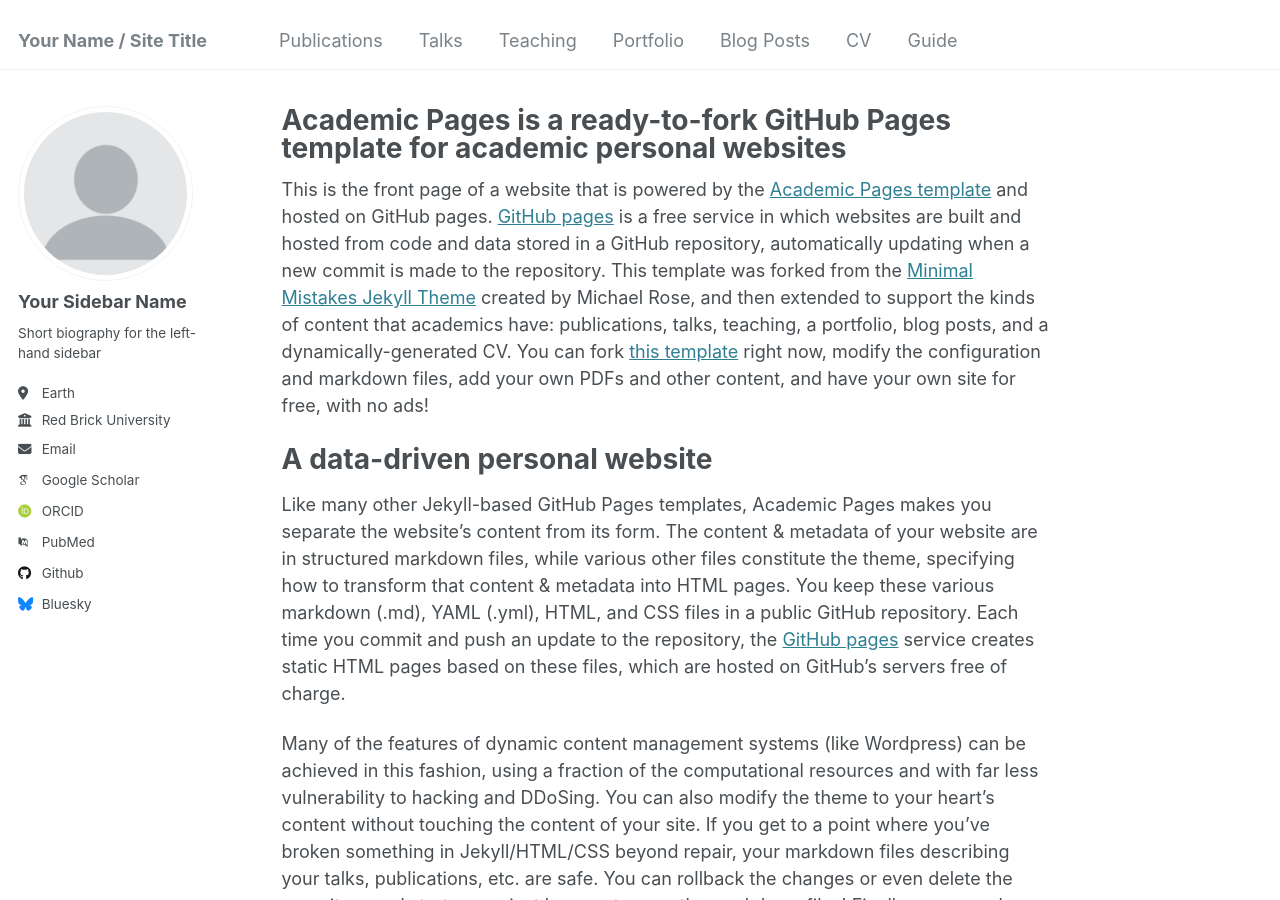
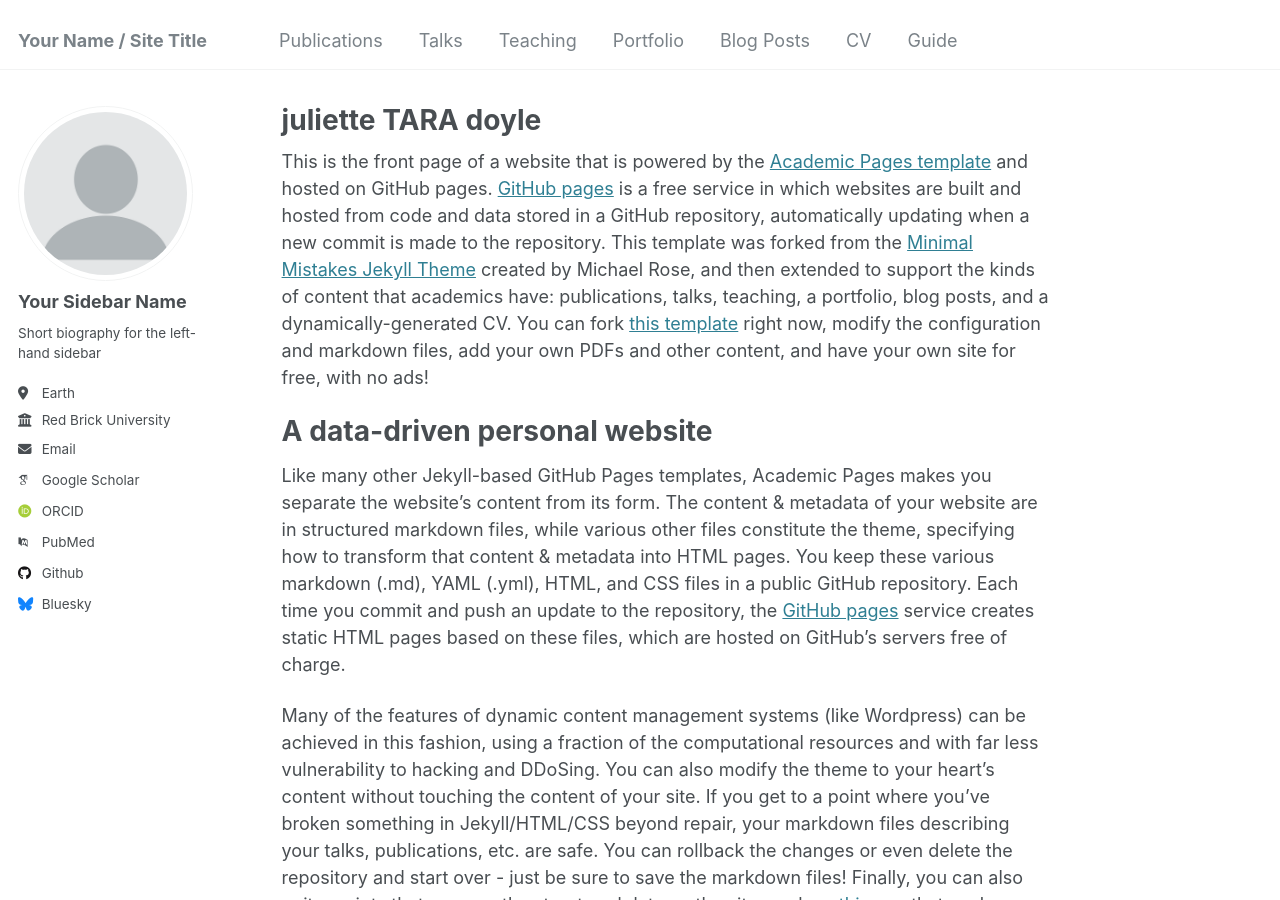
Before and after one commit to juliettedoyle/juliettedoyle.github.io, a Jekyll site: the page built from _pages/about.md, in a window 1280 px wide and 900 px high. Built offline with Jekyll 4.4.1, drawn with Linux system fonts in a browser that asks for light colours; some web fonts are replaced.

Commit message:
Update about.md

```diff
--- a/_pages/about.md
+++ b/_pages/about.md
@@ -1,6 +1,6 @@
 ---
 permalink: /
-title: "Academic Pages is a ready-to-fork GitHub Pages template for academic personal websites"
+title: "juliette TARA doyle"
 author_profile: true
 redirect_from:
   - /about/
```
